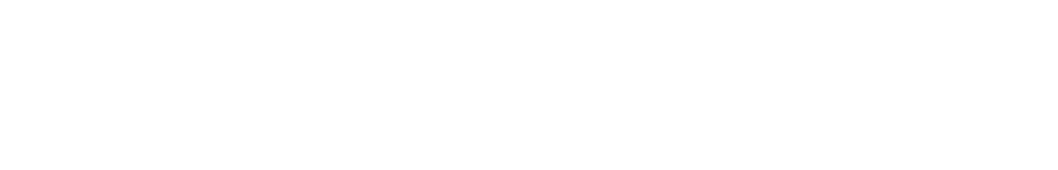
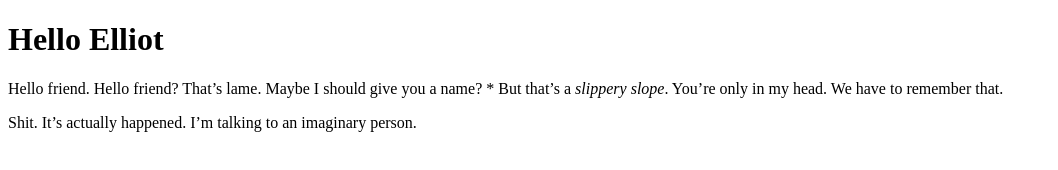
Before and after one commit to IsraeliDoggo/My-first-Website, a plain HTML site: page My_First_Website/index.html in a window 1280 px wide. Shown: the whole page, without its empty margins (0-1058 px from the left). Drawn offline with Linux system fonts and the light colour scheme.

Commit message:
Add index.html

```diff
--- a/My_First_Website/index.html
+++ b/My_First_Website/index.html
@@ -9,8 +9,18 @@
 </head>
 
 
-<body>
+<body> <!--parent-->
 
+    <h1>Hello Elliot</h1>
+
+    <p> Hello friend. Hello friend? That’s
+        lame. Maybe I should give you a name? *
+        But that’s a <em>slippery slope</em>. You’re
+        only in my head. We have to remember
+        that. </p>   <!--child-->
+
+    <p>Shit. It’s actually happened. I’m
+        talking to an imaginary person.</p> <!--sibling-->
 </body>
 
 
```
